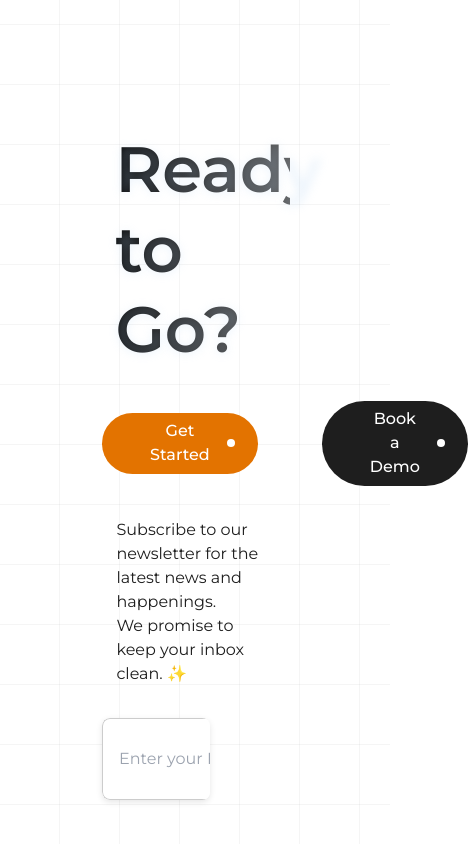
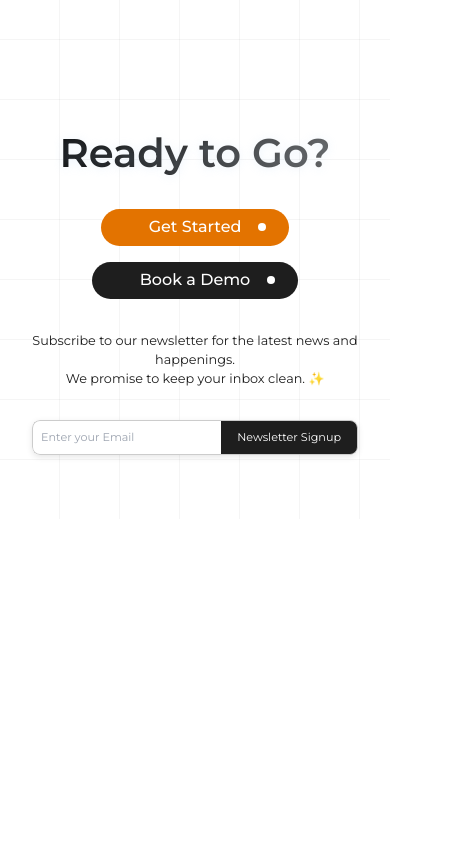
Before and after one commit to shhahad20/CloudMenu, a React (Vite) app in the folder frontend/: page /home in a window 390 px wide. Shown: the part 3874-4718 px from the top of the page, 468 px wide, since content can reach past the window. After the commit the page ends 4393 px from the top, so only its background shows below. Built offline with nearby package versions, Linux system fonts and the light colour scheme.

Commit message:
style(newsletter): improve layout and responsiveness of newsletter section

```diff
--- a/frontend/src/components/Newsletter.tsx
+++ b/frontend/src/components/Newsletter.tsx
@@ -69,8 +69,6 @@ const Newsletter: React.FC = () => {
         <p>We promise to keep your inbox clean. ✨</p>
       </div>
       <div className="newsletter-input-container">
-
-
         <form onSubmit={handleSubmit}>
           <input
             type="email"
--- a/frontend/src/styles/newsletter.scss
+++ b/frontend/src/styles/newsletter.scss
@@ -137,12 +137,12 @@
       background-color: #1e1e1e;
     }
   }
-.news-text{
+  .news-text {
     width: 58%;
     padding: 2rem 1rem;
   }
 
-.newsletter-input-container{
+  .newsletter-input-container {
     width: 57%;
     display: flex;
     justify-content: left;
@@ -150,28 +150,28 @@
       display: flex;
       width: 58%;
       max-width: 600px;
-        box-shadow: 0 2px 6px rgba(0,0,0,0.1);
-        border-radius: 8px;  // overall rounding
-        overflow: hidden;    // clip corners of children
+      box-shadow: 0 2px 6px rgba(0, 0, 0, 0.1);
+      border-radius: 8px; // overall rounding
+      overflow: hidden; // clip corners of children
 
       input[type="email"] {
         flex: 1;
         padding: 1rem;
         font-size: 1rem;
         border: 1px solid #ccc;
-            border-right: none;                // hide right border
-            border-radius: 8px 0 0 8px;        // round only left side
+        border-right: none; // hide right border
+        border-radius: 8px 0 0 8px; // round only left side
         outline: none;
       }
       button[type="submit"] {
         padding: 1rem 2rem;
         font-size: 1rem;
         border: 1px solid #ccc;
-            border-left: none;                 // hide left border
-            background-color: #1e1e1e;         // dark button
+        border-left: none; // hide left border
+        background-color: #1e1e1e; // dark button
         color: white;
         cursor: pointer;
-            border-radius: 0 8px 8px 0;        // round only right side
+        border-radius: 0 8px 8px 0; // round only right side
         transition: background-color 0.2s;
       }
 
@@ -182,8 +182,55 @@
     }
   }
 
-
   ///////////////////////////// MEDIA QUERIES /////////////////////////////
+  @media (max-width: 1024px) {
+    .newsletter::before {
+      background-image: repeating-linear-gradient(
+          90deg,
+          transparent,
+          transparent 79px,
+          rgba(0, 0, 0, 0.02) 80px
+        ),
+        repeating-linear-gradient(
+          0deg,
+          transparent,
+          transparent 79px,
+          rgba(0, 0, 0, 0.02) 80px
+        );
+    }
+    .newsletter-input-container {
+      width: 58%;
+      form {
+        width: 100%;
+      }
+    }
+    .btns-container {
+      gap: 1rem;
+    }
+  }
+  @media (max-width: 768px) {
+    .newsletter-header {
+      width: 100%;
+      text-align: center;
+    }
+    .btns-container {
+      width: 100%;
+      justify-content: center;
+      gap: 1.5rem;
+    }
+    .news-text {
+      width: 100%;
+      padding: 2rem;
+      text-align: center;
+    }
+    .newsletter-input-container {
+      width: 100%;
+      justify-content: center;
+      form {
+        width: 70%;
+      }
+    }
+  }
   @media (max-width: 480px) {
     .newsletter::before {
       background-image: repeating-linear-gradient(
@@ -199,5 +246,38 @@
           rgba(0, 0, 0, 0.02) 80px
         );
     }
+    .newsletter-header {
+      width: 100%;
+      text-align: center;
+      font-size: 2.5rem;
+      line-height: 3rem;
+    }
+    .btns-container {
+      width: 100%;
+      justify-content: center;
+      flex-direction: column;
+      gap: 1rem;
+    }
+    .news-text {
+        width: 100%;
+        padding: 2rem 0 ;
+        text-align: center;
+        font-size: 0.8rem;
+      }
+      .newsletter-input-container {
+        width: 100%;
+        justify-content: center;
+        form {
+          width: 100%;
+          input[type="email"] {
+            padding: 0.5rem;
+            font-size: 0.7rem;
+          }
+          button[type="submit"] {
+            padding: 0.5rem 1rem;
+            font-size: 0.7rem;
           }
         }
+      }
+  }
+}
```
Lines whose indentation alone changed are shown as unchanged.
